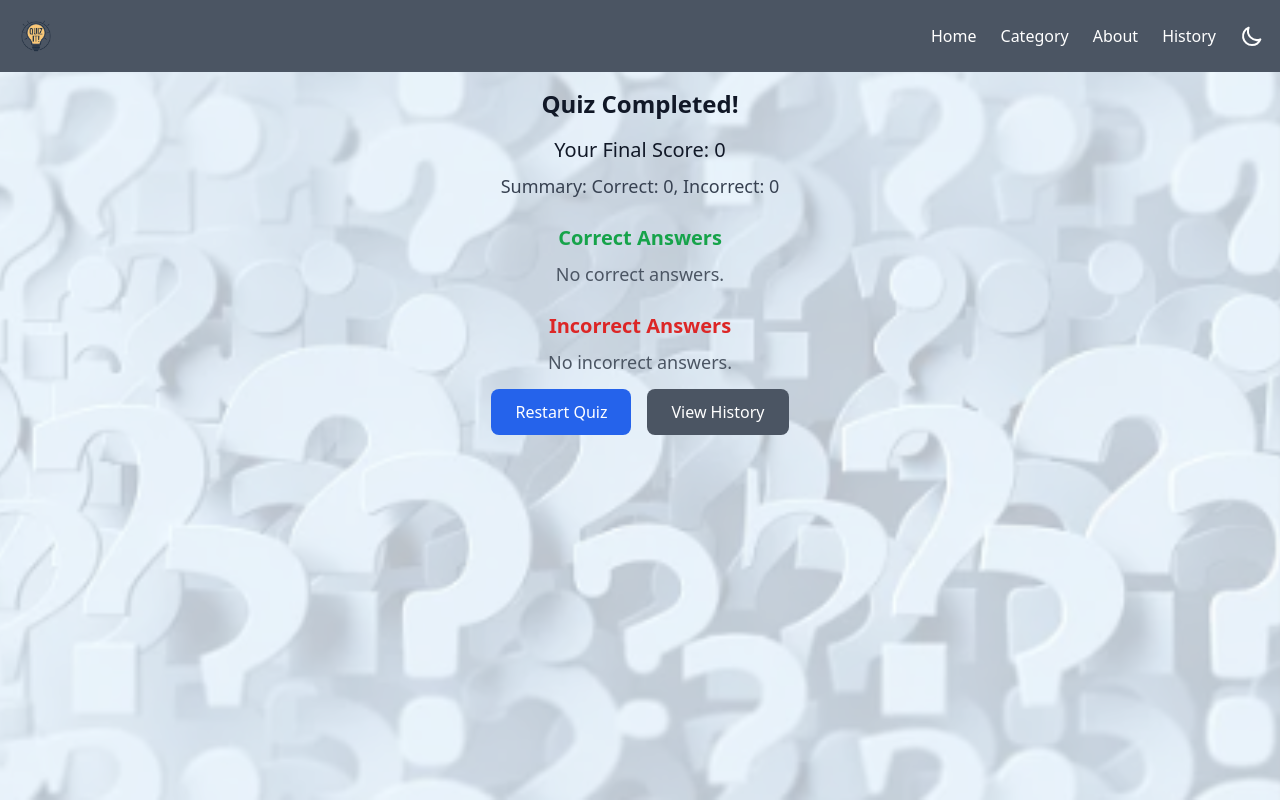
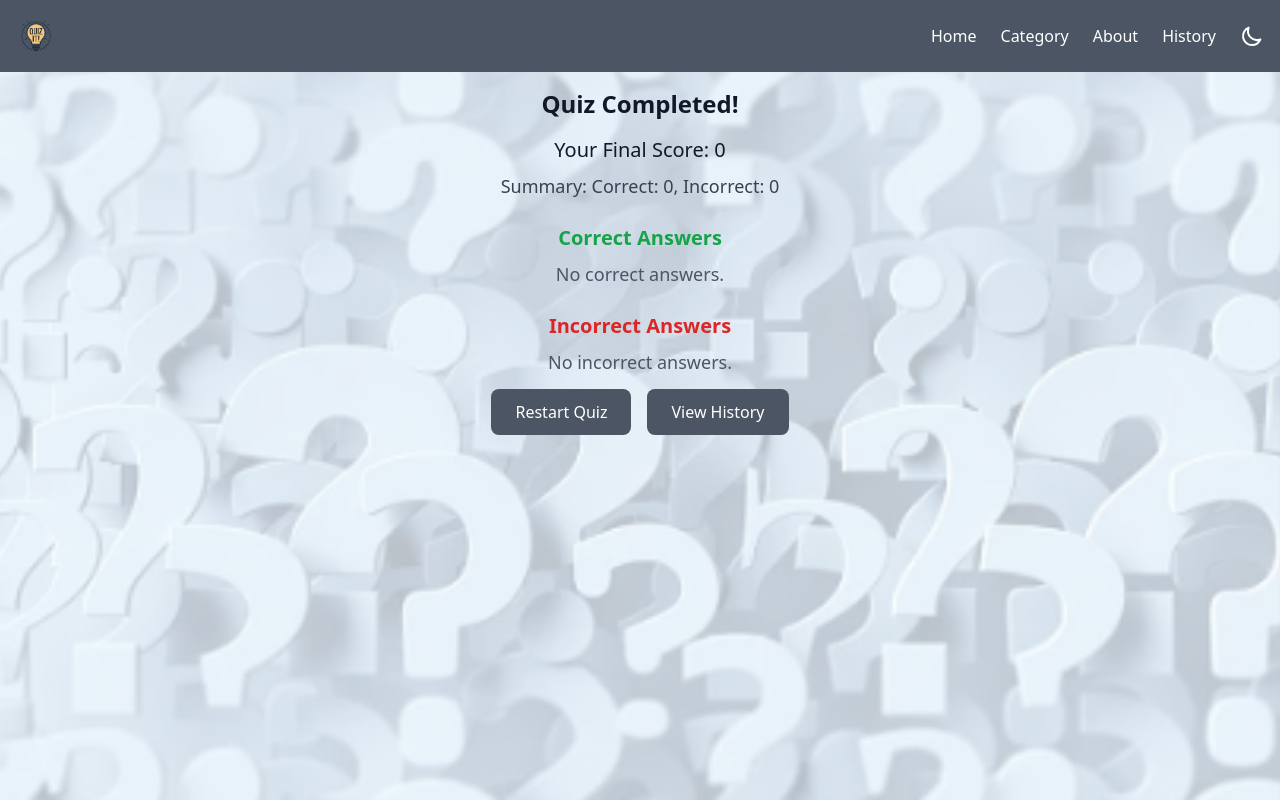
Before and after one commit to mentesnotassefa/Quiz-App, a React (Vite) app in the folder quiz-app/: page /result in a window 1280 px wide. Built offline with nearby package versions, Linux system fonts and the light colour scheme.

Commit message:
result page bg-gray

```diff
--- a/quiz-app/src/pages/Result.jsx
+++ b/quiz-app/src/pages/Result.jsx
@@ -55,7 +55,7 @@ function Result({ score, quizSummary, resetQuiz }) {
         <Link
           to="/"
           onClick={resetQuiz}
-          className="bg-blue-600 text-white px-6 py-3 rounded-lg hover:bg-blue-700 dark:bg-blue-500 dark:hover:bg-blue-600"
+          className="bg-gray-600 text-white px-6 py-3 rounded-lg hover:bg-gray-900 dark:bg-gray-500 dark:hover:bg-gray-900"
         >
           Restart Quiz
         </Link>
```
